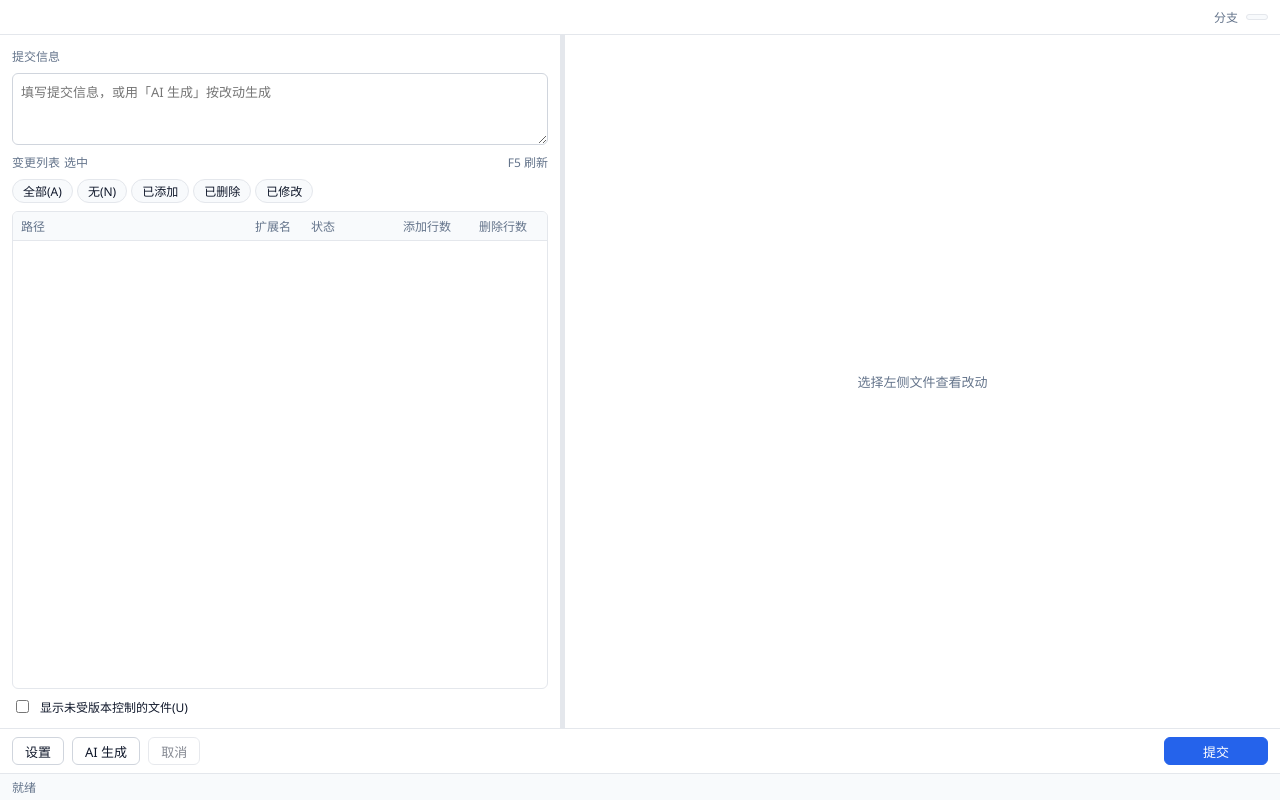
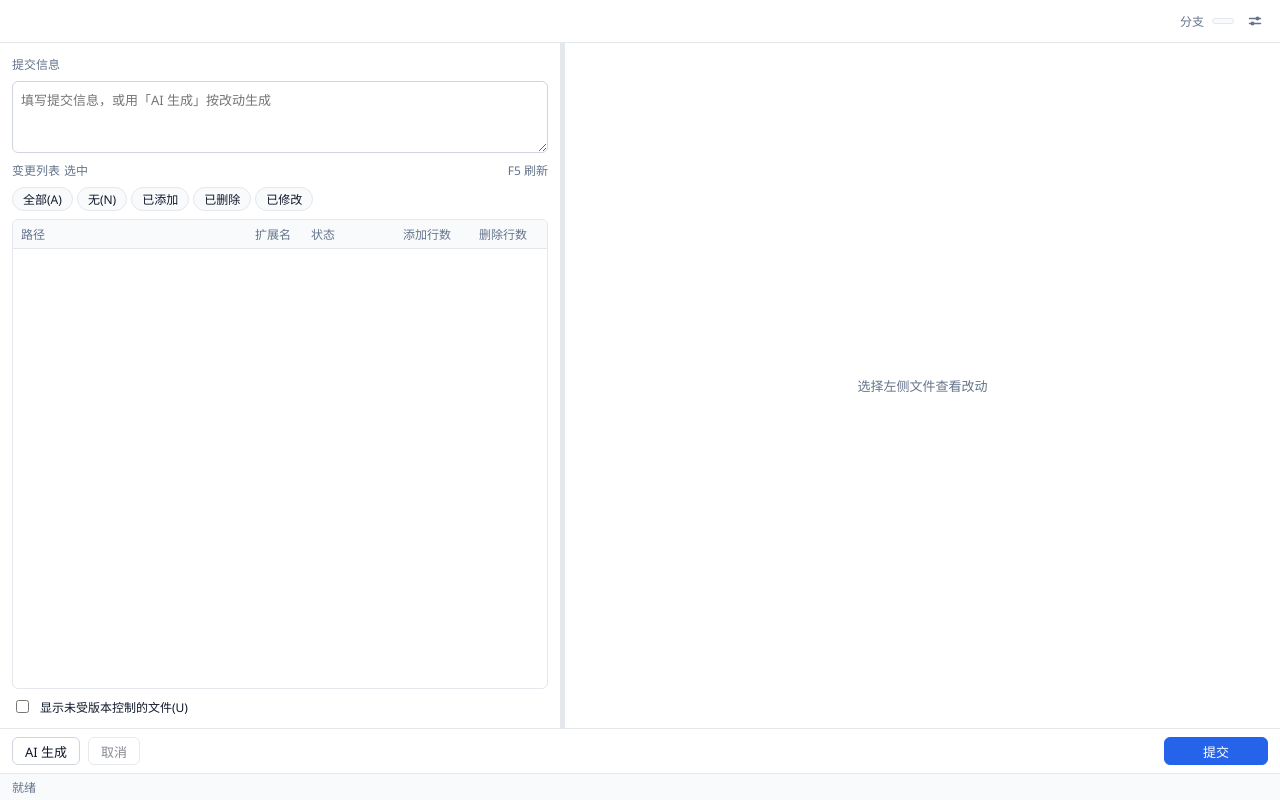
Before and after one commit to wlr-1995/git-ai-commit, a website built with Vite: page src/renderer/index.html in a window 1280 px wide. Built offline with nearby package versions, Linux system fonts and the light colour scheme.

Commit message:
refactor(ui): move settings to a top-right icon button; quieter, always reachable via Ctrl+,

```diff
--- a/src/renderer/index.html
+++ b/src/renderer/index.html
@@ -20,6 +20,18 @@
         </div>
         <span class="hint">分支</span>
         <span id="branch" class="branch-chip"></span>
+        <button id="btn-settings" class="icon-button" type="button" title="设置（Ctrl+,）" aria-label="设置">
+          <svg width="16" height="16" viewBox="0 0 16 16" aria-hidden="true">
+            <g fill="none" stroke="currentColor" stroke-width="1.5" stroke-linecap="round">
+              <path d="M2.5 5.5h11" />
+              <path d="M2.5 10.5h11" />
+            </g>
+            <g fill="currentColor">
+              <circle cx="10.5" cy="5.5" r="2" />
+              <circle cx="5.5" cy="10.5" r="2" />
+            </g>
+          </svg>
+        </button>
       </header>
 
       <main class="app-body">
@@ -74,7 +86,6 @@
       </main>
 
       <div class="actions">
-        <button id="btn-settings">设置</button>
         <button id="btn-generate">AI 生成</button>
         <button id="btn-cancel" disabled>取消</button>
         <span id="action-hint" class="hint"></span>
--- a/src/renderer/main.ts
+++ b/src/renderer/main.ts
@@ -291,6 +291,10 @@ function bind(): void {
     if (event.key === "F5") {
       event.preventDefault()
       void refresh()
+    } else if (event.ctrlKey && event.key === ",") {
+      // 设置已弱化为顶栏图标，用系统习惯快捷键补齐可达性；已有弹层时不叠加
+      event.preventDefault()
+      if (!document.querySelector(".modal-backdrop")) void openSettings()
     } else if (event.key === "Escape") {
       elements.diffPanel.classList.remove("diff-open")
     }
--- a/src/renderer/styles/app.css
+++ b/src/renderer/styles/app.css
@@ -71,6 +71,36 @@ body {
   padding: 2px 10px;
   font-size: var(--font-size-small);
   white-space: nowrap;
+}
+
+/* 设置：窗口级次级工具，静默到 hover / 聚焦才显形 */
+.icon-button {
+  display: inline-flex;
+  align-items: center;
+  justify-content: center;
+  flex: none;
+  width: 26px;
+  height: 26px;
+  padding: 0;
+  background: transparent;
+  border-color: transparent;
+  color: var(--text-muted);
+}
+
+.icon-button svg {
+  display: block;
+}
+
+.icon-button:hover:not(:disabled) {
+  background: var(--surface-muted);
+  border-color: var(--border);
+  color: var(--text);
+}
+
+.icon-button:focus-visible {
+  outline: 2px solid var(--accent);
+  outline-offset: 1px;
+  color: var(--text);
 }
 
 /* 主体 */
```
Also changed, not shown: tests/e2e/app.spec.ts (+22 -0 lines), README.md.
